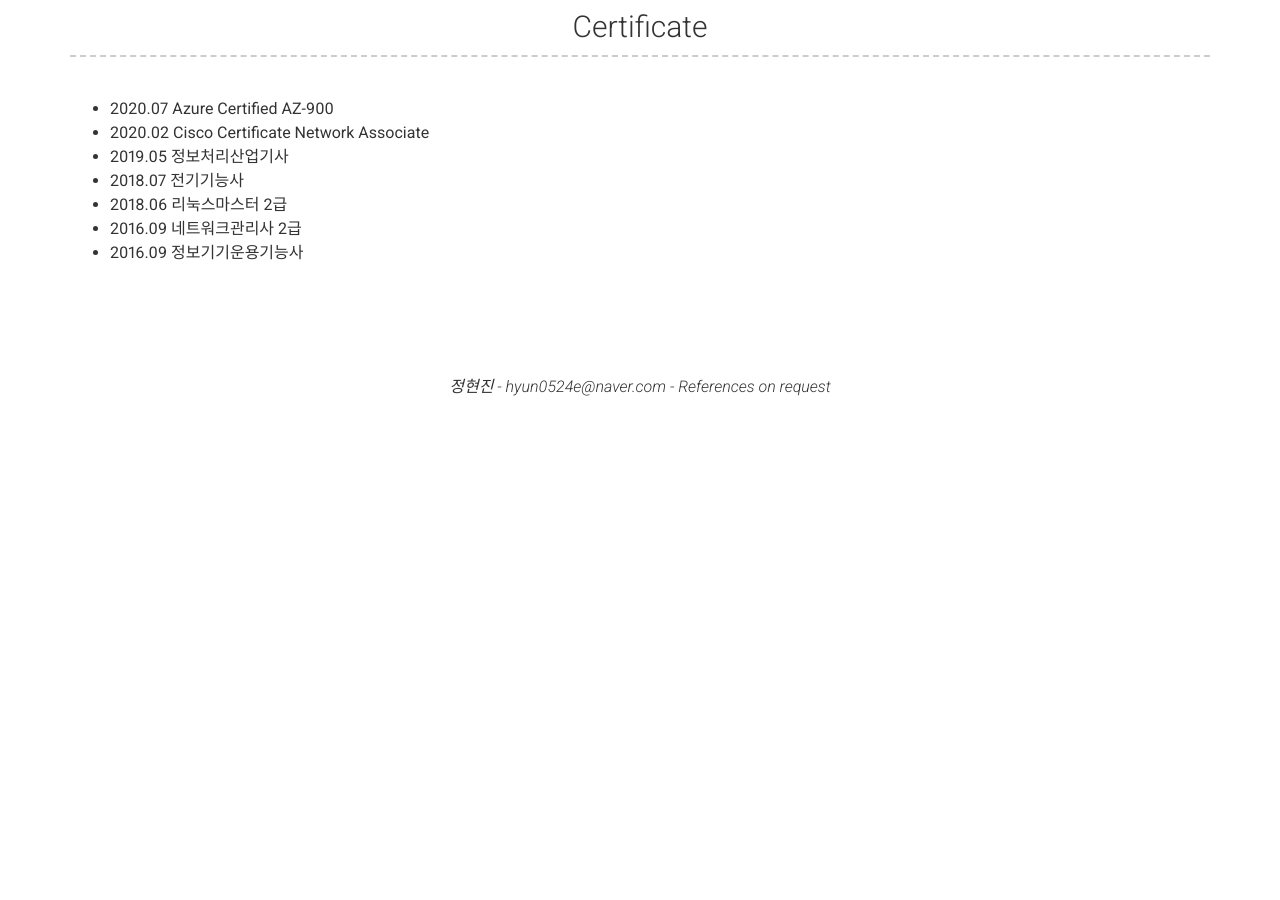
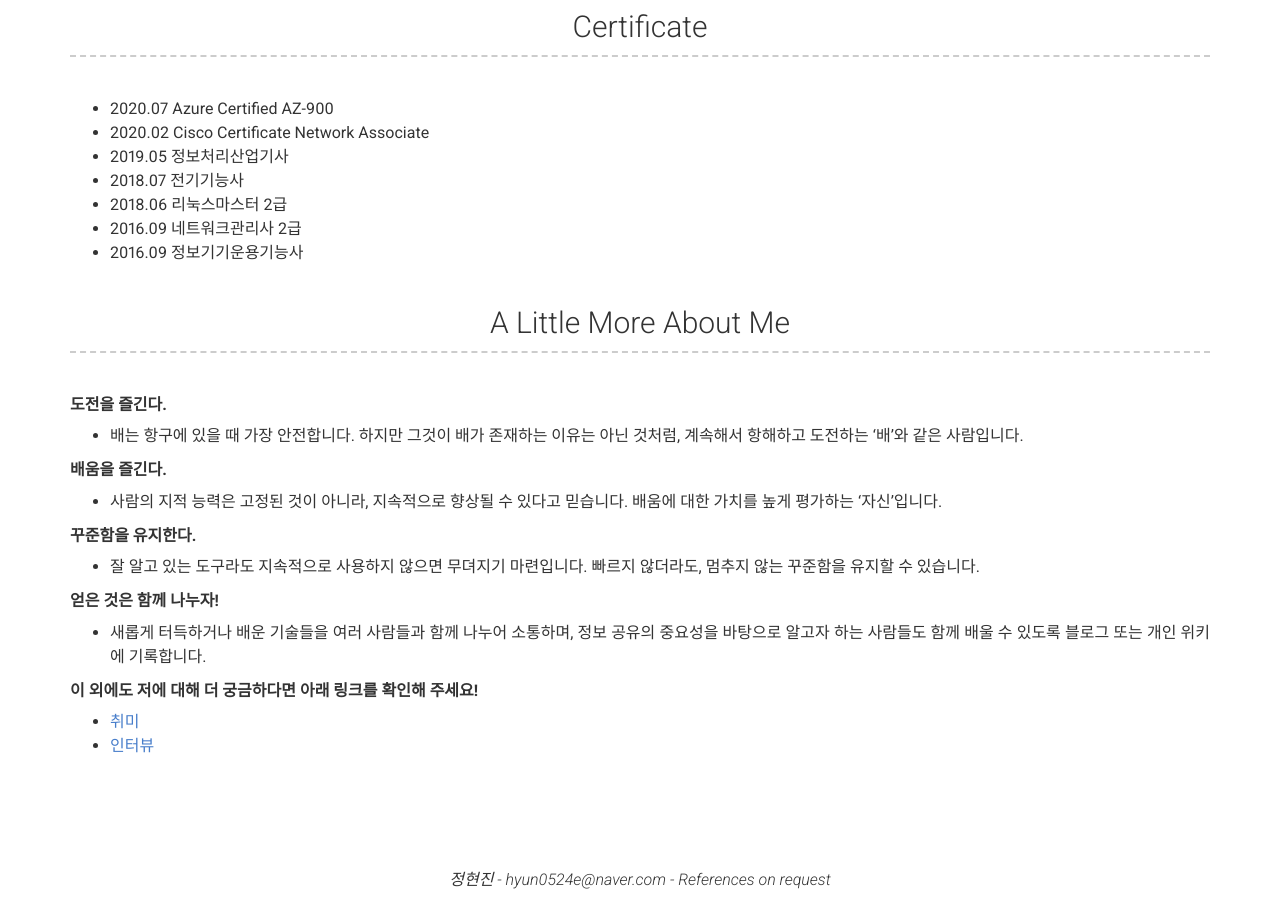
Before and after one commit to currenjin/resume, a Jekyll site: the page built from index.md, in a window 1280 px wide and 900 px high, scrolled down 1997 px. Built offline with Jekyll 4.4.1, drawn with Linux system fonts in a browser that asks for light colours; nearby versions of some CDN libraries; before the commit the page ends 2403 px from its top, so only the background shows below that.

Commit message:
add: a little more about me

```diff
--- a/_config.yml
+++ b/_config.yml
@@ -164,12 +164,24 @@ content:
       - 2018.06  리눅스마스터 2급
       - 2016.09  네트워크관리사 2급
       - 2016.09  정보기기운용기능사
-#  - title: A Little More About Me
-#    layout: text
-#    content: |
-#      This is where you can write a little more about yourself. You could title this section **Interests** and include some of your other interests.
-#
-#      Or you could title it **Skills** and write a bit more about things that make you more desirable, like *leadership* or *teamwork*
+  - title: A Little More About Me
+    layout: text
+    content: |
+      **도전을 즐긴다.**
+      - 배는 항구에 있을 때 가장 안전합니다. 하지만 그것이 배가 존재하는 이유는 아닌 것처럼, 계속해서 항해하고 도전하는 '배'와 같은 사람입니다.
+
+      **배움을 즐긴다.**
+      - 사람의 지적 능력은 고정된 것이 아니라, 지속적으로 향상될 수 있다고 믿습니다. 배움에 대한 가치를 높게 평가하는 '자신'입니다.
+
+      **꾸준함을 유지한다.**
+      - 잘 알고 있는 도구라도 지속적으로 사용하지 않으면 무뎌지기 마련입니다. 빠르지 않더라도, 멈추지 않는 꾸준함을 유지할 수 있습니다.
+
+      **얻은 것은 함께 나누자!**
+      - 새롭게 터득하거나 배운 기술들을 여러 사람들과 함께 나누어 소통하며, 정보 공유의 중요성을 바탕으로 알고자 하는 사람들도 함께 배울 수 있도록 블로그 또는 개인 위키에 기록합니다.
+
+      **이 외에도 저에 대해 더 궁금하다면 아래 링크를 확인해 주세요!**
+      - [취미](https://www.notion.so/currenjin/My-Hobby-2c69332f072244079626b4221c818cd4)
+      - [인터뷰](https://www.theteams.kr/teamterview/page/573)
 
 # Footer
 footer_show_references: true
```
